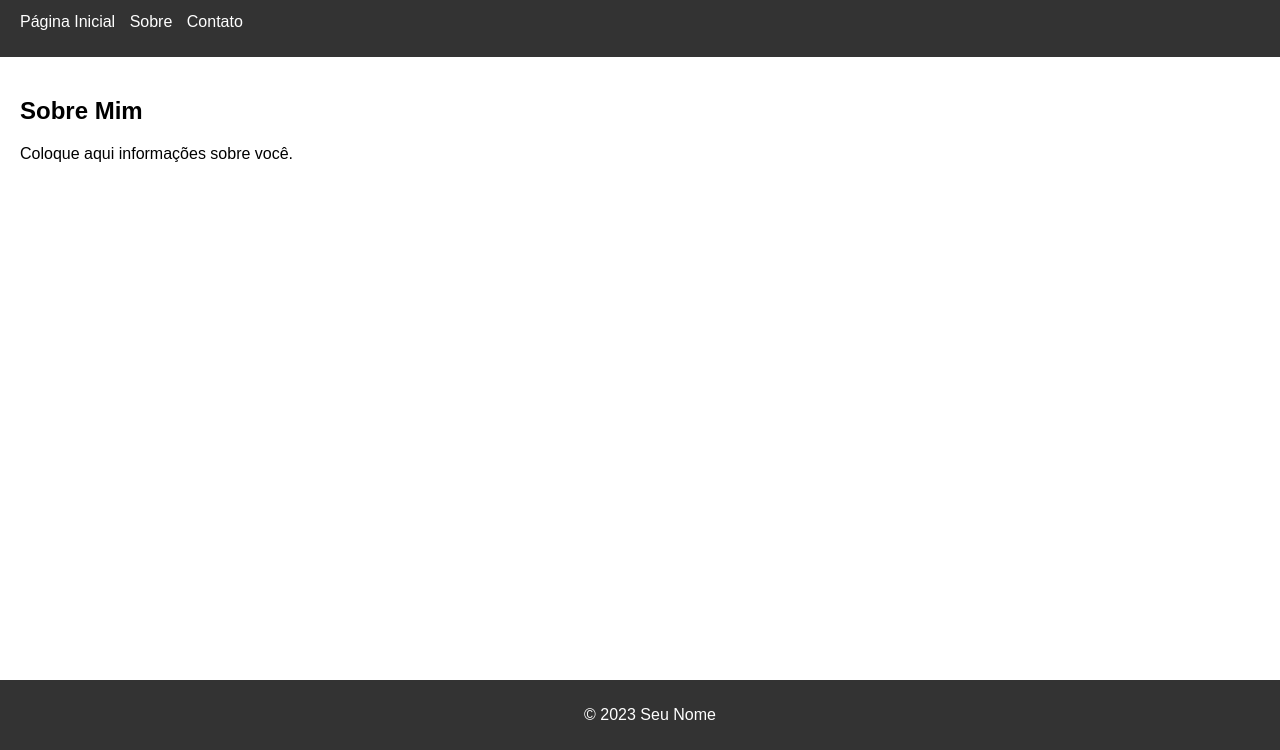
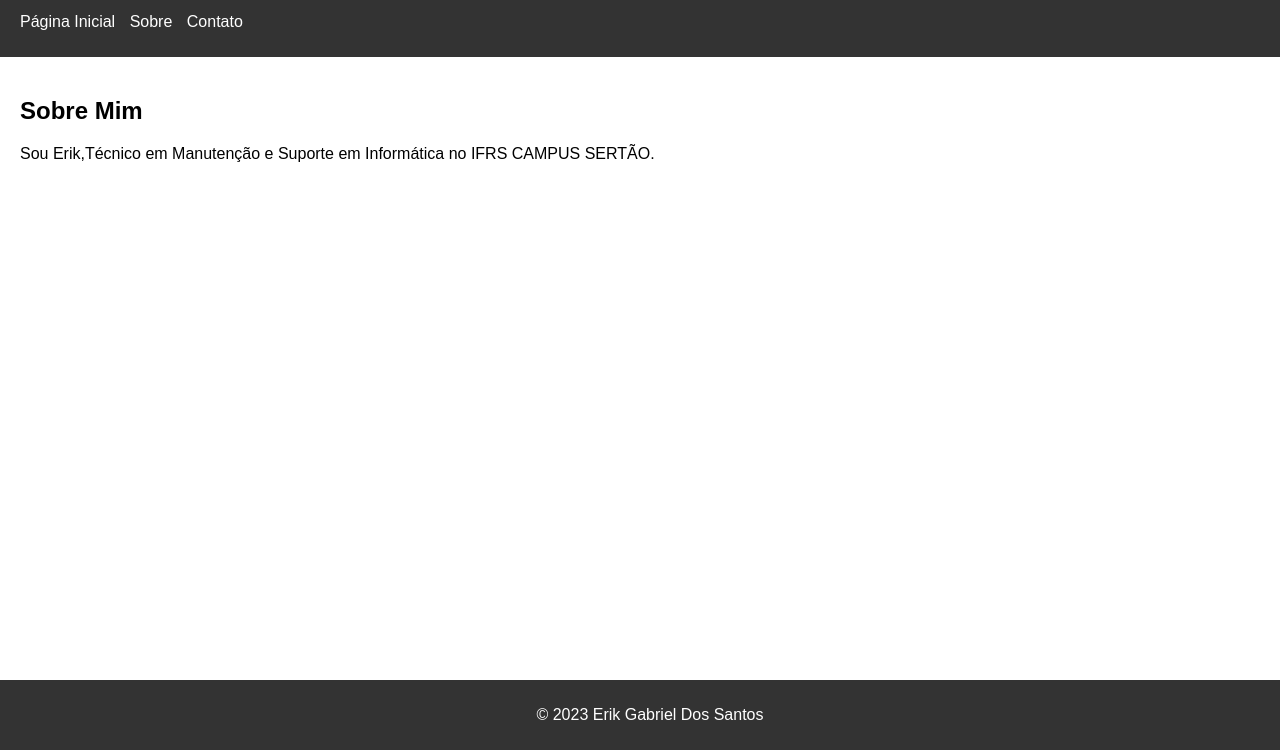
Before and after one commit to erikgabrielgds/Atividade-avaliativa, a plain HTML site: page index.html in a window 1280 px wide. Shown: the part 50-800 px from the top of the page. Drawn offline with Linux system fonts and the light colour scheme.

Commit message:
Update index.html

```diff
--- a/index.html
+++ b/index.html
@@ -3,7 +3,7 @@
 <head>
     <meta charset="UTF-8">
     <meta name="viewport" content="width=device-width, initial-scale=1.0">
-    <title>Site de Apresentação</title>
+    <title>Avaliativo</title>
     <link rel="stylesheet" href="styles.css">
 </head>
 <body>
@@ -21,12 +21,12 @@
     <main>
         <section>
             <h2>Sobre Mim</h2>
-            <p>Coloque aqui informações sobre você.</p>
+            <p>Sou Erik,Técnico em Manutenção e Suporte em Informática no IFRS CAMPUS SERTÃO.</p>
         </section>
     </main>
 
     <footer>
-        <p>&copy; 2023 Seu Nome</p>
+        <p>&copy; 2023 Erik Gabriel Dos Santos</p>
     </footer>
 </body>
 </html>
```
